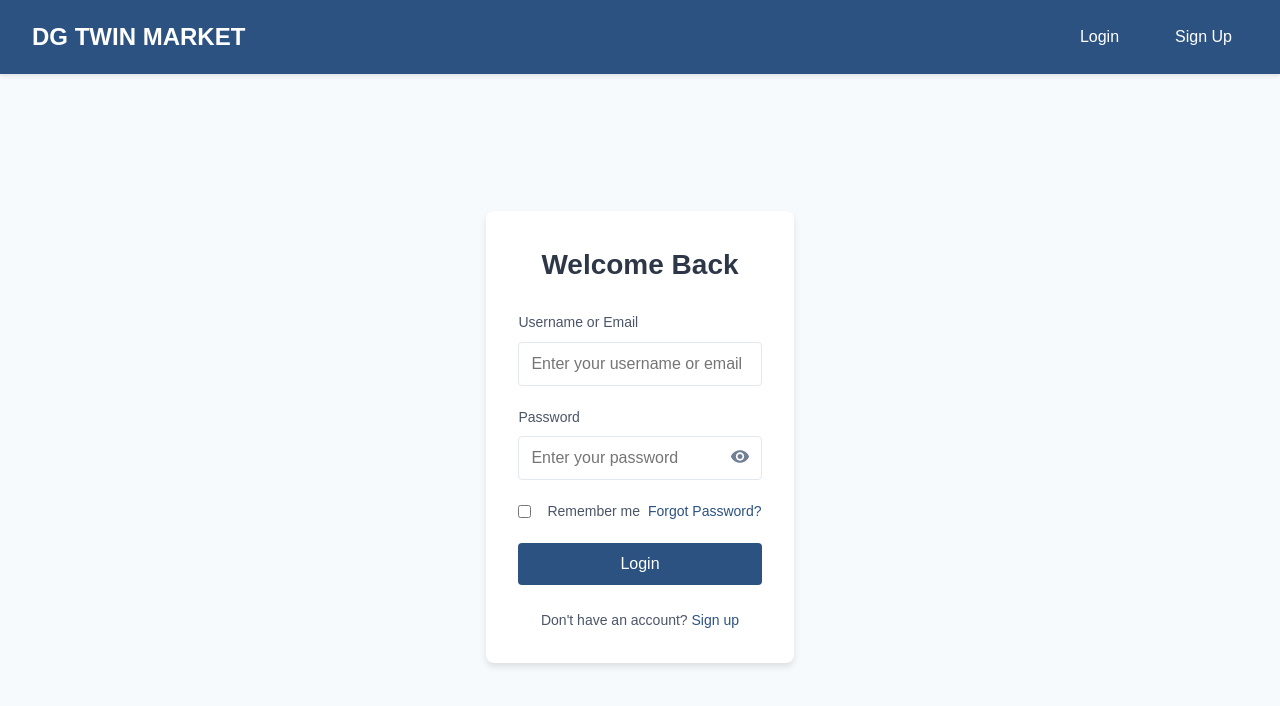
After one commit to bidzhoyandavid/dgtwin_market, a Django app: page /market/login/ in a window 1280 px wide. The commit adds this page. Shown: the top 706 px of the page. Run offline with Django 5.2, Linux system fonts and the light colour scheme.

Commit message:
login page

```diff
--- a/market/templates/market/base.html
+++ b/market/templates/market/base.html
@@ -192,7 +192,7 @@
           </div>
         </div>
         {% else %}
-        <a href="#">Login</a>
+        <a href="{% url 'market:login' %}">Login</a>
         <a href="{% url 'market:signup' %}">Sign Up</a>
         {% endif %}
       </nav>
--- /dev/null
+++ b/market/templates/market/login.html
@@ -0,0 +1,259 @@
+{% extends 'market/base.html' %} {% block title %}Login - DG TWIN MARKET
+{%endblock %} {% block content %}
+<div class="login-container">
+  <div class="login-card">
+    <h1 class="login-title">Welcome Back</h1>
+
+    {% if messages %}
+    <div class="messages">
+      {% for message in messages %}
+      <div
+        class="message {% if message.tags %}message-{{ message.tags }}{% endif %}"
+      >
+        {{ message }}
+      </div>
+      {% endfor %}
+    </div>
+    {% endif %}
+
+    <form method="post" action="{% url 'market:login' %}" class="login-form">
+      {% csrf_token %}
+      <div class="form-group">
+        <label for="username">Username or Email</label>
+        <input
+          type="text"
+          id="username"
+          name="username"
+          required
+          placeholder="Enter your username or email"
+          class="form-input"
+        />
+      </div>
+
+      <div class="form-group">
+        <label for="password">Password</label>
+        <div class="password-input-container">
+          <input
+            type="password"
+            id="password"
+            name="password"
+            required
+            placeholder="Enter your password"
+            class="form-input"
+          />
+          <button
+            type="button"
+            class="toggle-password"
+            onclick="togglePasswordVisibility()"
+          >
+            <svg class="eye-icon" viewBox="0 0 24 24" width="20" height="20">
+              <path
+                d="M12 4.5C7 4.5 2.73 7.61 1 12c1.73 4.39 6 7.5 11 7.5s9.27-3.11 11-7.5c-1.73-4.39-6-7.5-11-7.5zM12 17c-2.76 0-5-2.24-5-5s2.24-5 5-5 5 2.24 5 5-2.24 5-5 5zm0-8c-1.66 0-3 1.34-3 3s1.34 3 3 3 3-1.34 3-3-1.34-3-3-3z"
+              />
+            </svg>
+          </button>
+        </div>
+      </div>
+
+      <div class="form-group remember-me">
+        <label class="checkbox-container">
+          <input type="checkbox" name="remember_me" id="remember_me" />
+          <span class="checkmark"></span>
+          Remember me
+        </label>
+        <a href="#" class="forgot-password">Forgot Password?</a>
+      </div>
+
+      <button type="submit" class="login-button">Login</button>
+    </form>
+
+    <div class="signup-prompt">
+      Don't have an account? <a href="{% url 'market:signup' %}">Sign up</a>
+    </div>
+  </div>
+</div>
+
+<style>
+  .login-container {
+    width: 100%;
+    max-width: 400px;
+    margin: 0 auto;
+    padding: 2rem 1rem;
+  }
+
+  .login-card {
+    background: white;
+    padding: 2rem;
+    border-radius: 8px;
+    box-shadow: 0 4px 6px rgba(0, 0, 0, 0.1);
+  }
+
+  .login-title {
+    font-size: 1.75rem;
+    color: #2d3748;
+    margin-bottom: 1.5rem;
+    text-align: center;
+  }
+
+  .messages {
+    margin-bottom: 1.5rem;
+  }
+
+  .message {
+    padding: 0.75rem;
+    border-radius: 4px;
+    margin-bottom: 1rem;
+    font-size: 0.875rem;
+  }
+
+  .message-error {
+    background-color: #fed7d7;
+    color: #c53030;
+    border: 1px solid #feb2b2;
+  }
+
+  .login-form {
+    display: flex;
+    flex-direction: column;
+    gap: 1.25rem;
+  }
+
+  .form-group {
+    display: flex;
+    flex-direction: column;
+    gap: 0.5rem;
+  }
+
+  .form-group label {
+    font-size: 0.875rem;
+    color: #4a5568;
+    font-weight: 500;
+  }
+
+  .form-input {
+    width: 100%;
+    padding: 0.75rem;
+    border: 1px solid #e2e8f0;
+    border-radius: 4px;
+    font-size: 1rem;
+    color: #2d3748;
+    transition: border-color 0.2s;
+  }
+
+  .form-input:focus {
+    outline: none;
+    border-color: #2c5282;
+    box-shadow: 0 0 0 3px rgba(44, 82, 130, 0.1);
+  }
+
+  .password-input-container {
+    position: relative;
+  }
+
+  .toggle-password {
+    position: absolute;
+    right: 0.75rem;
+    top: 50%;
+    transform: translateY(-50%);
+    background: none;
+    border: none;
+    padding: 0;
+    cursor: pointer;
+    color: #718096;
+  }
+
+  .toggle-password:hover {
+    color: #2d3748;
+  }
+
+  .eye-icon {
+    fill: currentColor;
+  }
+
+  .remember-me {
+    flex-direction: row;
+    justify-content: space-between;
+    align-items: center;
+  }
+
+  .checkbox-container {
+    display: flex;
+    align-items: center;
+    gap: 0.5rem;
+    cursor: pointer;
+    font-size: 0.875rem;
+    color: #4a5568;
+  }
+
+  .forgot-password {
+    font-size: 0.875rem;
+    color: #2c5282;
+    text-decoration: none;
+    transition: color 0.2s;
+  }
+
+  .forgot-password:hover {
+    color: #2b6cb0;
+    text-decoration: underline;
+  }
+
+  .login-button {
+    width: 100%;
+    padding: 0.75rem;
+    background-color: #2c5282;
+    color: white;
+    border: none;
+    border-radius: 4px;
+    font-size: 1rem;
+    font-weight: 500;
+    cursor: pointer;
+    transition: background-color 0.2s;
+  }
+
+  .login-button:hover {
+    background-color: #2b6cb0;
+  }
+
+  .signup-prompt {
+    margin-top: 1.5rem;
+    text-align: center;
+    font-size: 0.875rem;
+    color: #4a5568;
+  }
+
+  .signup-prompt a {
+    color: #2c5282;
+    text-decoration: none;
+    font-weight: 500;
+    transition: color 0.2s;
+  }
+
+  .signup-prompt a:hover {
+    color: #2b6cb0;
+    text-decoration: underline;
+  }
+
+  @media (max-width: 480px) {
+    .login-card {
+      padding: 1.5rem;
+    }
+  }
+</style>
+
+<script>
+  function togglePasswordVisibility() {
+    const passwordInput = document.getElementById("password");
+    const eyeIcon = document.querySelector(".eye-icon");
+
+    if (passwordInput.type === "password") {
+      passwordInput.type = "text";
+      eyeIcon.innerHTML =
+        '<path d="M12 7c2.76 0 5 2.24 5 5 0 .65-.13 1.26-.36 1.83l2.92 2.92c1.51-1.26 2.7-2.89 3.43-4.75-1.73-4.39-6-7.5-11-7.5-1.4 0-2.74.25-3.98.7l2.16 2.16C10.74 7.13 11.35 7 12 7zM2 4.27l2.28 2.28.46.46C3.08 8.3 1.78 10.02 1 12c1.73 4.39 6 7.5 11 7.5 1.55 0 3.03-.3 4.38-.84l.42.42L19.73 22 21 20.73 3.27 3 2 4.27zM7.53 9.8l1.55 1.55c-.05.21-.08.43-.08.65 0 1.66 1.34 3 3 3 .22 0 .44-.03.65-.08l1.55 1.55c-.67.33-1.41.53-2.2.53-2.76 0-5-2.24-5-5 0-.79.2-1.53.53-2.2zm4.31-.78l3.15 3.15.02-.16c0-1.66-1.34-3-3-3l-.17.01z"/>';
+    } else {
+      passwordInput.type = "password";
+      eyeIcon.innerHTML =
+        '<path d="M12 4.5C7 4.5 2.73 7.61 1 12c1.73 4.39 6 7.5 11 7.5s9.27-3.11 11-7.5c-1.73-4.39-6-7.5-11-7.5zM12 17c-2.76 0-5-2.24-5-5s2.24-5 5-5 5 2.24 5 5-2.24 5-5 5zm0-8c-1.66 0-3 1.34-3 3s1.34 3 3 3 3-1.34 3-3-1.34-3-3-3z"/>';
+    }
+  }
+</script>
+{% endblock %}
--- a/market/urls.py
+++ b/market/urls.py
@@ -8,6 +8,7 @@ urlpatterns = [
     path('signup/', views.signup, name='signup'),
     path('signup/buyer/', views.buyer_signup, name='buyer_signup'),
     path('signup/buyer/email/', views.email_signup, name='email_signup'),
-    path('account/', views.my_account, name='my_account'),
+    path('login/', views.login_view, name='login'),
     path('logout/', views.logout_view, name='logout'),
+    path('my-account/', views.my_account, name='my_account'),
 ]
--- a/market/views.py
+++ b/market/views.py
@@ -1,5 +1,5 @@
 from django.shortcuts import render, redirect
-from django.contrib.auth import login, logout
+from django.contrib.auth import authenticate, login, logout
 from django.contrib import messages
 from django.contrib.auth.decorators import login_required
 from django.views.decorators.http import require_http_methods
@@ -42,3 +42,28 @@ def logout_view(request):
         logout(request)
         messages.success(request, 'You have been successfully logged out.')
     return redirect('market:product_list')
+
+@require_http_methods(["GET", "POST"])
+def login_view(request):
+    if request.user.is_authenticated:
+        return redirect('market:product_list')
+
+    if request.method == 'POST':
+        username = request.POST.get('username')
+        password = request.POST.get('password')
+        remember_me = request.POST.get('remember_me')
+
+        user = authenticate(request, username=username, password=password)
+
+        if user is not None:
+            login(request, user)
+
+            if not remember_me:
+                request.session.set_expiry(0)
+
+            messages.success(request, f'Welcome back, {user.username}!')
+            return redirect('market:product_list')
+        else:
+            messages.error(request, 'Invalid username or password.')
+
+    return render(request, 'market/login.html')
```
